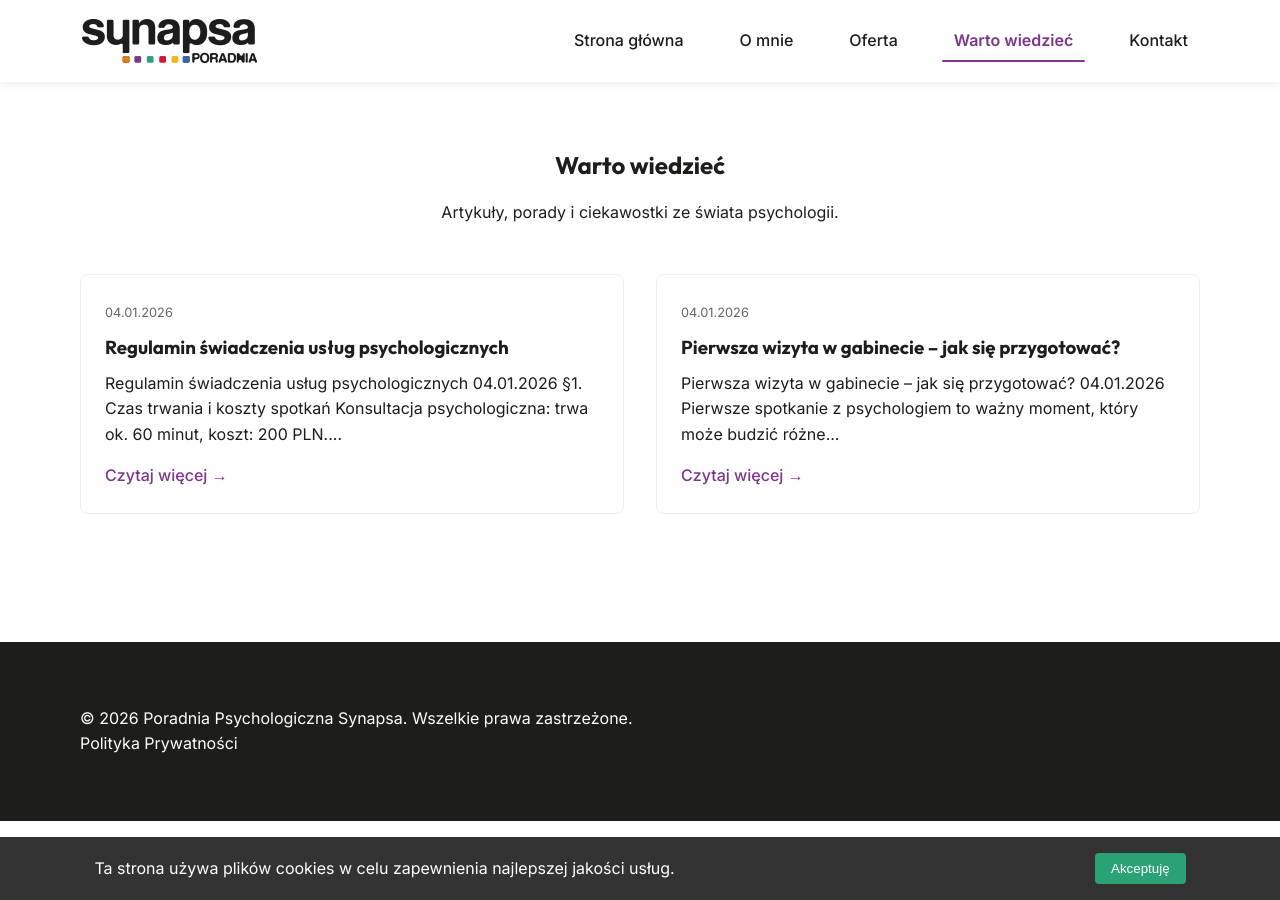
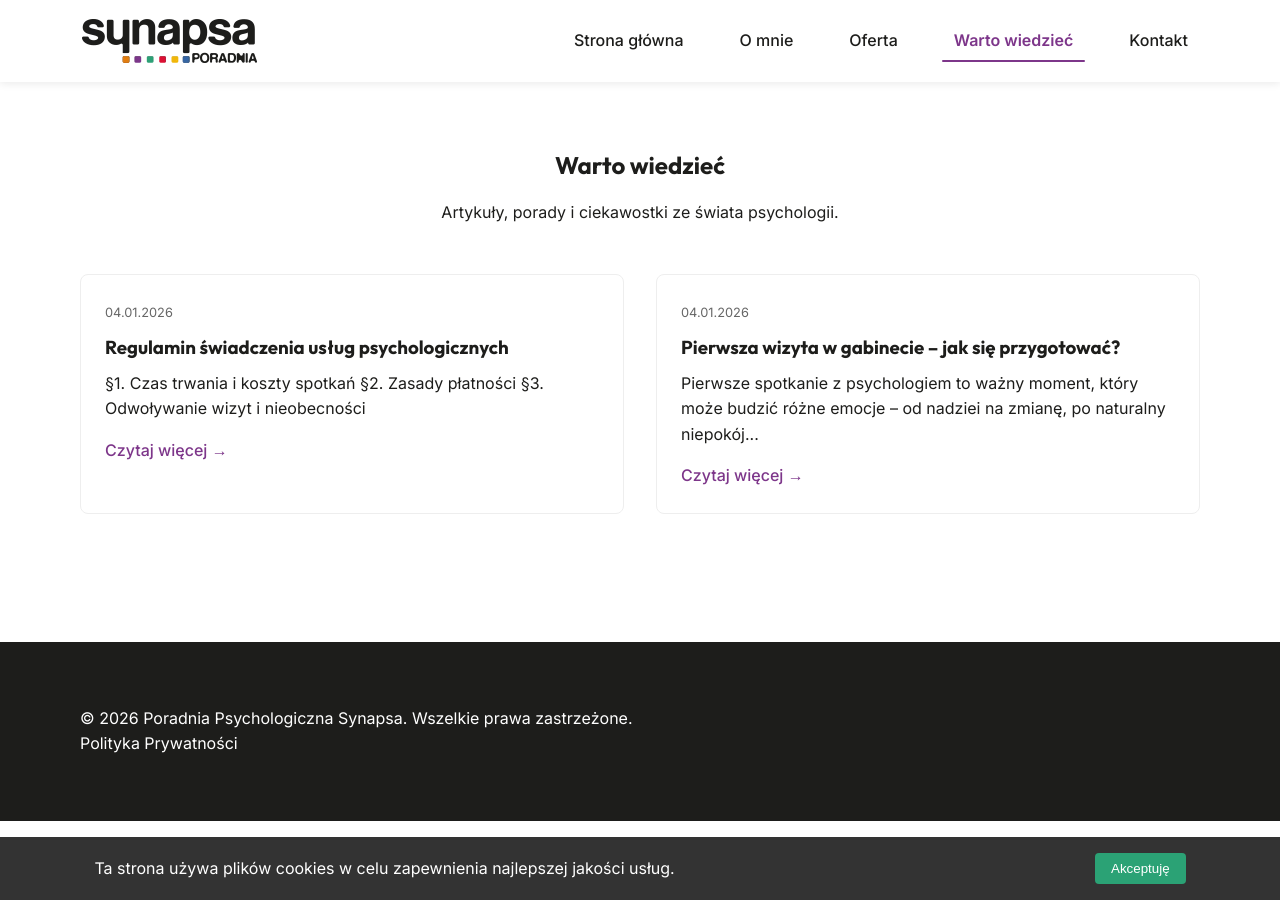
Before and after one commit to str0k3/nowa-poradnia-synapsa.pl, a Jekyll site: the page built from blog.md, in a window 1280 px wide. Built offline with Jekyll 4.4.1, drawn with Linux system fonts in a browser that asks for light colours.

Commit message:
Add custom excerpts to posts

```diff
--- a/_posts/2026-01-04-pierwsza-wizyta.md
+++ b/_posts/2026-01-04-pierwsza-wizyta.md
@@ -3,6 +3,7 @@ layout: default
 title: "Pierwsza wizyta w gabinecie – jak się przygotować?"
 date: 2026-01-04 13:20:34 +0100
 categories: [porady, pierwsza-wizyta]
+excerpt: "Pierwsze spotkanie z psychologiem to ważny moment, który może budzić różne emocje – od nadziei na zmianę, po naturalny niepokój przed nieznanym."
 ---
 
 <article class="post-content" style="padding: 4rem 0;">
--- a/_posts/2026-01-04-regulamin.md
+++ b/_posts/2026-01-04-regulamin.md
@@ -3,6 +3,7 @@ layout: default
 title: "Regulamin świadczenia usług psychologicznych"
 date: 2026-01-04 14:04:52 +0100
 categories: [regulamin]
+excerpt: "§1. Czas trwania i koszty spotkań §2. Zasady płatności §3. Odwoływanie wizyt i nieobecności"
 ---
 
 <article class="post-content" style="padding: 4rem 0;">
```
